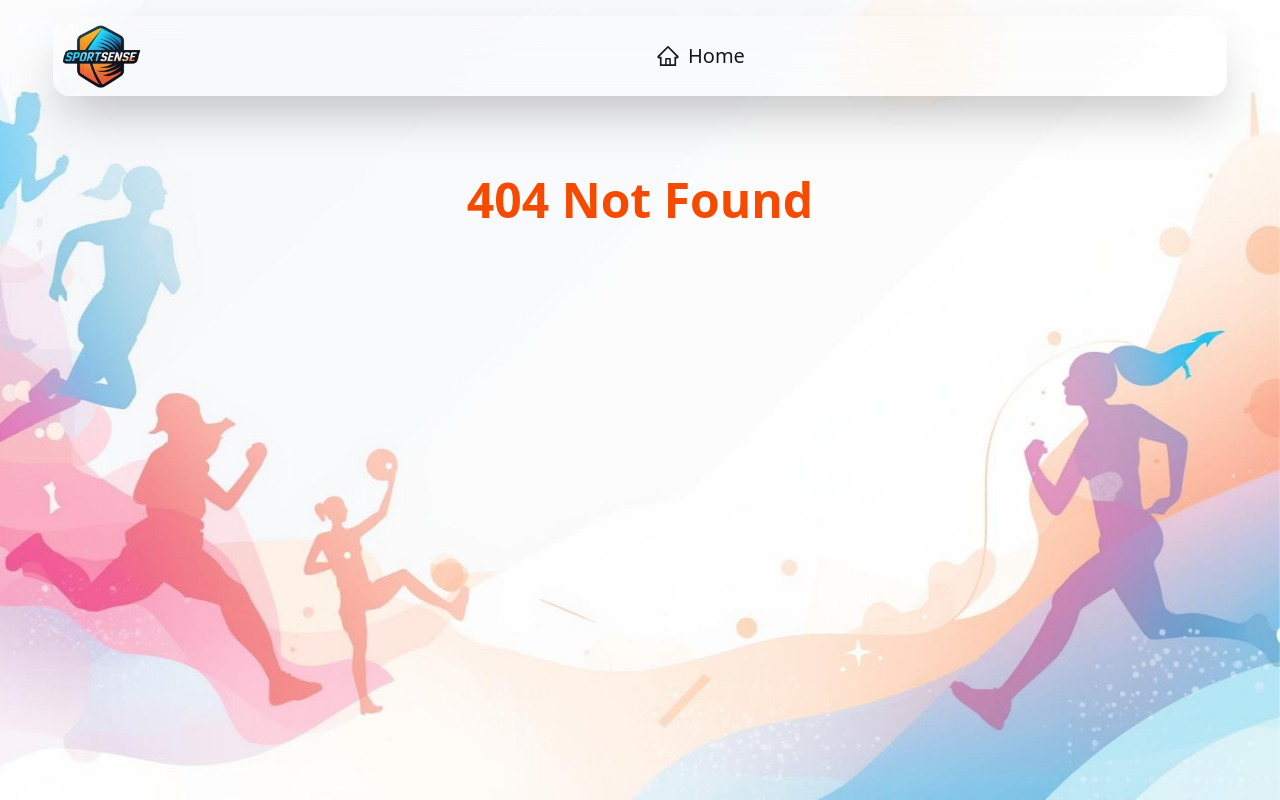
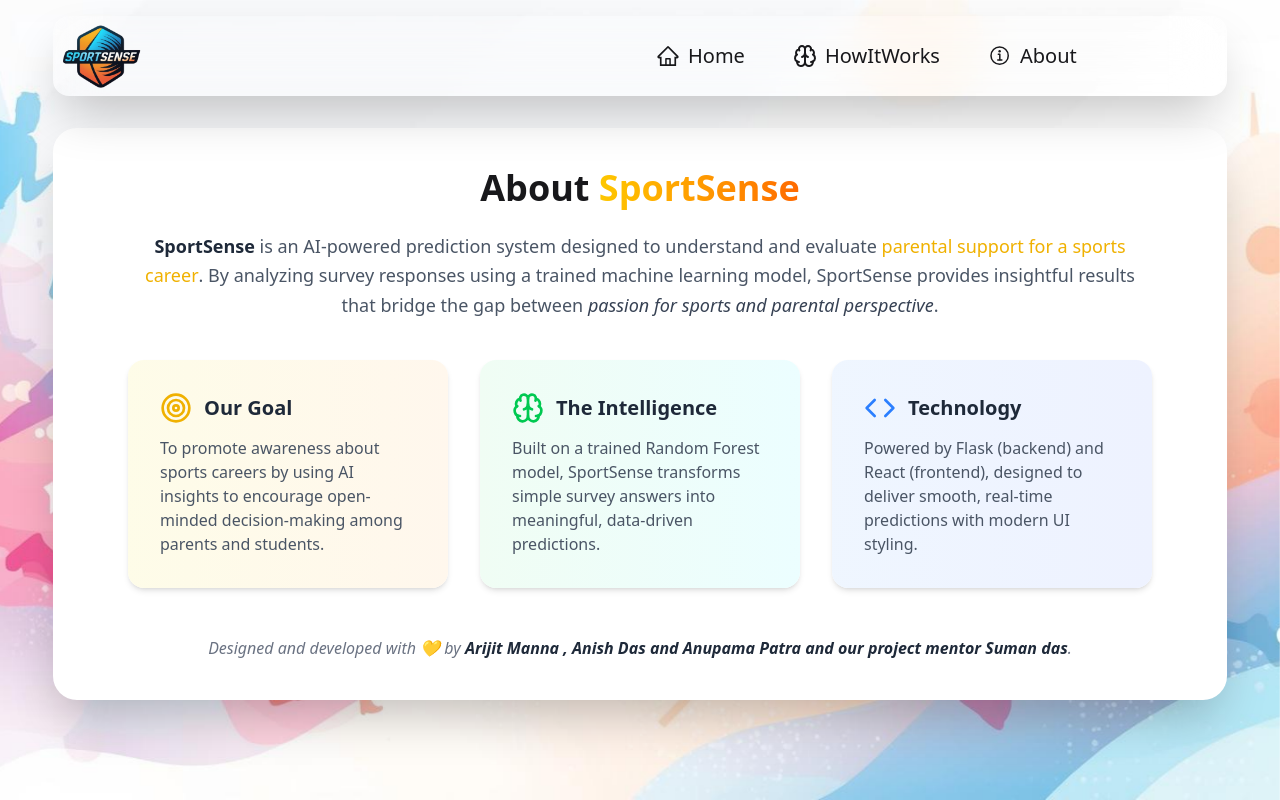
Before and after one commit to Arijitmanna200/SportSense, a React (Vite) app in the folder Frontend/: page /About in a window 1280 px wide. Before the commit this address had no page. Built offline with nearby package versions, Linux system fonts and the light colour scheme.

Commit message:
little bit upgrade on home page and createed HowItWorks and About Page

```diff
--- a/Frontend/package.json
+++ b/Frontend/package.json
@@ -12,6 +12,7 @@
   "dependencies": {
     "@tailwindcss/vite": "^4.1.14",
     "axios": "^1.12.2",
+    "lucide-react": "^0.552.0",
     "react": "^19.1.1",
     "react-dom": "^19.1.1",
     "react-icons": "^5.5.0",
--- a/Frontend/src/App.css
+++ b/Frontend/src/App.css
@@ -1,5 +1,13 @@
 @import "tailwindcss";
 @plugin "daisyui";
+
+html, body {
+  height: 100%;
+  width: 100%;
+  margin: 0;
+  padding: 0;
+  scroll-behavior: smooth;
+}
 
 body {
   background-image: url('./assets/background.jpg');
@@ -7,7 +15,23 @@ body {
   background-position: center;
   background-repeat: no-repeat;
   background-attachment: fixed;
-  height: 100vh;
-  width: 100vw;
+  height: 100%;
+  width: 100%;
   margin: 0;
 }
+
+.floating {
+  animation: float 3s ease-in-out infinite;
+}
+
+@keyframes float {
+  0% {
+    transform: translateY(0) rotate(0deg);
+  }
+  50% {
+    transform: translateY(-20px) rotate(5deg);
+  }
+  100% {
+    transform: translateY(0) rotate(0deg);
+  }
+}
--- a/Frontend/src/App.jsx
+++ b/Frontend/src/App.jsx
@@ -3,6 +3,8 @@ import "./App.css";
 import Home from "./components/Home";
 import Navbar from "./components/Navbar";
 import { BrowserRouter, Route, Routes } from "react-router-dom";
+import HowItWorks from "./components/HowItWorks";
+import About from "./components/About";
 
 function App() {
   return (
@@ -12,6 +14,8 @@ function App() {
 
         <Routes>
           <Route path="/" element={<Home />} />
+          <Route path="/HowItWorks" element={<HowItWorks />} />
+          <Route path="/About" element={<About />} />
           <Route path="*" element={<h1 className="text-center mt-20 lg:text-5xl md:text-5xl text-3xl text-orange-600 font-bold">404 Not Found</h1>} />
         </Routes>
       </BrowserRouter>
--- /dev/null
+++ b/Frontend/src/components/About.jsx
@@ -0,0 +1,83 @@
+import React from "react";
+import { Brain, Target, Code } from "lucide-react";
+
+const About = () => {
+  return (
+    <div
+      id="about"
+      className="bg-white flex flex-col justify-center items-center rounded-3xl shadow-2xl w-11/12 m-auto mt-8 mb-10 p-10 transition-all duration-500 hover:shadow-cyan-200"
+    >
+      <div className="max-w-5xl text-center">
+
+        <h2 className="text-4xl font-bold mb-6">
+          About{" "}
+          <span className="bg-gradient-to-r from-yellow-400 to-orange-500 bg-clip-text text-transparent">
+            SportSense
+          </span>
+        </h2>
+
+        <p className="text-gray-600 text-lg leading-relaxed mb-10">
+          <span className="font-semibold text-gray-800">SportSense</span> is an
+          AI-powered prediction system designed to understand and evaluate{" "}
+          <span className="text-yellow-500 font-medium">
+            parental support for a sports career
+          </span>
+          . By analyzing survey responses using a trained machine learning
+          model, SportSense provides insightful results that bridge the gap
+          between{" "}
+          <span className="italic text-gray-700">
+            passion for sports and parental perspective
+          </span>
+          .
+        </p>
+
+
+        <div className="grid md:grid-cols-3 gap-8 mt-10 text-left">
+
+          <div className="bg-gradient-to-r from-yellow-50 to-orange-50 rounded-2xl p-8 shadow-md hover:shadow-yellow-200 transition-all duration-300 transform hover:-translate-y-2">
+            <div className="flex items-center gap-3 mb-3">
+              <Target className="w-8 h-8 text-yellow-500" />
+              <h3 className="text-xl font-semibold text-gray-800">Our Goal</h3>
+            </div>
+            <p className="text-gray-600">
+              To promote awareness about sports careers by using AI insights to
+              encourage open-minded decision-making among parents and students.
+            </p>
+          </div>
+
+
+          <div className="bg-gradient-to-r from-green-50 to-cyan-50 rounded-2xl p-8 shadow-md hover:shadow-cyan-200 transition-all duration-300 transform hover:-translate-y-2">
+            <div className="flex items-center gap-3 mb-3">
+              <Brain className="w-8 h-8 text-green-500" />
+              <h3 className="text-xl font-semibold text-gray-800">
+                The Intelligence
+              </h3>
+            </div>
+            <p className="text-gray-600">
+              Built on a trained Random Forest model, SportSense transforms
+              simple survey answers into meaningful, data-driven predictions.
+            </p>
+          </div>
+
+          <div className="bg-gradient-to-r from-blue-50 to-indigo-50 rounded-2xl p-8 shadow-md hover:shadow-blue-200 transition-all duration-300 transform hover:-translate-y-2">
+            <div className="flex items-center gap-3 mb-3">
+              <Code className="w-8 h-8 text-blue-500" />
+              <h3 className="text-xl font-semibold text-gray-800">Technology</h3>
+            </div>
+            <p className="text-gray-600">
+              Powered by Flask (backend) and React (frontend), designed to
+              deliver smooth, real-time predictions with modern UI styling.
+            </p>
+          </div>
+        </div>
+
+        <p className="mt-12 text-gray-500 italic">
+          Designed and developed with 💛 by{" "}
+          <span className="font-semibold text-gray-800">Arijit Manna , Anish Das and Anupama Patra and our project mentor Suman das</span>.
+        </p>
+      </div>
+    </div>
+  );
+};
+
+export default About;
--- a/Frontend/src/components/Home.jsx
+++ b/Frontend/src/components/Home.jsx
@@ -1,15 +1,8 @@
 import React, { useEffect, useState } from "react";
+import robot from "../assets/robo.png";
 const Home = () => {
 
   const [questions, setQuestions] = useState({});
-  useEffect(() => {
-    fetch("http://127.0.0.1:5000/getQuestion")
-      .then((response) => response.json())
-      .then((data) => {
-        setQuestions(data.questions);
-      })
-      .catch((error) => console.error("Error fetching data:", error));
-  }, []);
 
   const options = [
     { label: "Strongly Disagree", value: 1 },
@@ -26,6 +19,7 @@ const Home = () => {
   const [isFinished, setIsFinished] = useState(false);
   const [surveyStarted, setSurveyStarted] = useState(false);
   const [responseData, setResponseData] = useState({});
+  const [error, setError] = useState(null);
 
   const currentQuestionKey = questionKeys[currentIndex];
   const currentQuestion = questions[currentQuestionKey];
@@ -81,15 +75,31 @@ const Home = () => {
   };
 
   const startSurvey = () => {
+    fetch("http://127.0.0.1:5000/getQuestion")
+      .then((response) => response.json())
+      .then((data) => {
+        setQuestions(data.questions);
         setSurveyStarted(true);
+      })
+      .catch((error) => {
+        console.error("Error fetching survey questions:", error);
+        setError(error);
+
+
+      });
   }
 
   const restartSurvey = () => {
+    const confirmRestart = window.confirm(
+      "Are you sure you want to restart the survey? All your answers will be lost."
+    );
+    if (confirmRestart) {
       setCurrentIndex(0);
       setAnswers({});
       setSelectedValue(null);
       setIsFinished(false);
       setSurveyStarted(false);
+    }
   }
 
   const handlePrevious = () => {
@@ -99,12 +109,35 @@ const Home = () => {
     }
   };
 
-  if (!surveyStarted) {
+  if (error) {
     return (
       <>
         <div className="flex justify-center items-center bg-transparent p-4">
           <div className="mt-10 w-full max-w-5xl bg-white rounded-3xl shadow-2xl p-8 md:p-10 space-y-8 transition-all duration-500 hover:shadow-cyan-200 flex justify-center items-center flex-col text-center">
-            <h1 className="text-5xl md:text-6xl font-extrabold mb-4">
+            <h2 className="text-5xl md:text-6xl font-bold mb-4">🚨Error</h2>
+            <p className="text-lg md:text-xl mb-4">
+              Oops! Something went wrong while fetching the survey questions. Please try again later.
+            </p>
+            <button onClick={(e)=>{
+              setError(null);
+            }} className="w-full md:w-5/12 py-3 rounded-2xl font-semibold transform shadow-md hover:bg-gradient-to-r hover:from-blue-300 hover:via-cyan-500 hover:to-blue-700 transition duration-300 ease-in-out hover:scale-105 active:scale-95 hover:shadow-lg bg-gradient-to-r from-yellow-400 via-orange-500 to-red-500  text-white">
+            Return to Home
+          </button>
+          </div>
+
+        </div>
+      </>
+    );
+  }
+
+  if (!surveyStarted) {
+    return (
+      <>
+        <div className="flex flex-col justify-center items-center p-4  bg-white rounded-3xl shadow-2xl w-11/12 m-auto mt-5 pace-y-8 transition-all duration-500 hover:shadow-cyan-200">
+          <div className="mt-10 flex lg:flex-row lg:justify-around lg:p-0 md:flex-row md:justify-around md:p-0 justify-center items-center p-2 flex-col">
+
+            <div className="">
+              <h1 className="text-3xl md:text-6xl font-extrabold mb-4">
                 👋 Hi, I’m <span className="bg-clip-text text-transparent bg-gradient-to-r from-yellow-300 to-orange-500">SportSense</span>
               </h1>
               <p className="text-lg md:text-xl max-w-3xl mb-6 leading-relaxed">
@@ -114,12 +147,17 @@ const Home = () => {
               <p className="text-lg md:text-xl max-w-2xl mb-6 italic">
                 Just take a short, fun survey — and I’ll predict the level of support you might receive 💪
               </p>
+            </div>
+            <div className=" m-5 flex justify-center items-center w-1/2 floating bg-transparent">
+              <img src={robot} alt="Sports Robot" height='400px' width='300px' className="scale-120  object-cover transition-all duration-300" />
+            </div>
 
-            <button onClick={startSurvey} className="mt-4 px-8 py-3 text-lg font-semibold bg-gradient-to-r from-yellow-400 via-orange-500 to-red-500 hover:bg-gradient-to-r hover:from-blue-300 hover:via-cyan-500 hover:to-blue-700 rounded-full shadow-lg hover:scale-105 hover:shadow-2xl transition-transform duration-300">
+          </div>
+
+          <button onClick={startSurvey} className="w-full md:w-5/12 py-3 rounded-2xl font-semibold transform shadow-md hover:bg-gradient-to-r hover:from-blue-300 hover:via-cyan-500 hover:to-blue-700 transition duration-300 ease-in-out hover:scale-105 active:scale-95 hover:shadow-lg bg-gradient-to-r from-yellow-400 via-orange-500 to-red-500  text-white">
             🚀 Start the Survey
           </button>
-          </div>
-        </div>
+        </div >
 
       </>
     )
--- /dev/null
+++ b/Frontend/src/components/HowItWorks.jsx
@@ -0,0 +1,62 @@
+import React from "react";
+import { Lightbulb, ClipboardList, BarChart3, Brain } from "lucide-react";
+
+
+const HowItWorks = () => {
+  const steps = [
+    {
+      icon: <ClipboardList className="w-10 h-10 text-yellow-400" />,
+      title: "Step 1: Take the Survey",
+      boxClass : "bg-gradient-to-r from-yellow-50 to-orange-50 rounded-2xl p-8 shadow-md hover:shadow-yellow-200 transition-all duration-300 transform hover:-translate-y-2",
+      description:
+        "Answer a few short questions about your thoughts on sports and career choices.",
+    },
+    {
+      icon: <Lightbulb className="w-10 h-10 text-green-400" />,
+      title: "Step 2: AI Analyzes Responses",
+      boxClass : "bg-gradient-to-r from-green-50 to-cyan-50 rounded-2xl p-8 shadow-md hover:shadow-cyan-200 transition-all duration-300 transform hover:-translate-y-2",
+      description:
+        "Our trained model processes your answers using data-driven insights.",
+    },
+    {
+      icon: <BarChart3 className="w-10 h-10 text-blue-400" />,
+      title: "Step 3: Get Your Prediction",
+      boxClass : "bg-gradient-to-r from-blue-50 to-indigo-50 rounded-2xl p-8 shadow-md hover:shadow-blue-200 transition-all duration-300 transform hover:-translate-y-2",
+      description:
+        "SportSense reveals how much parental support aligns with a sports career!",
+    },
+  ];
+
+  return (
+    <div
+      id="how-it-works"
+      className="relative py-16 px-6 md:px-12 bg-white w-11/12flex flex-col justify-center items-center p-4 rounded-3xl shadow-2xl w-11/12 m-auto mt-5 pace-y-8 transition-all duration-500 hover:shadow-cyan-200"
+    >
+      <div className="max-w-5xl mx-auto text-center">
+        <h2 className="text-4xl font-bold mb-10">
+          How <span className="text-yellow-400">SportSense</span> Works ⚙️
+        </h2>
+
+        <div className="grid md:grid-cols-3 gap-10">
+          {steps.map((step, index) => (
+            <div
+              key={index}
+              className= {step.boxClass}
+            >
+              <div className="flex justify-center mb-4">{step.icon}</div>
+              <h3 className="text-xl font-semibold mb-2">{step.title}</h3>
+              <p className="">{step.description}</p>
+            </div>
+          ))}
+        </div>
+
+        <p className="mt-12 text-lg text-gray-400">
+          Your journey from curiosity to insight — powered by{" "}
+          <span className="text-yellow-400 font-semibold">AI intelligence</span>.
+        </p>
+      </div>
+    </div>
+  );
+};
+
+export default HowItWorks;
--- a/Frontend/src/components/Navbar.jsx
+++ b/Frontend/src/components/Navbar.jsx
@@ -1,7 +1,9 @@
 import React from 'react'
 import logo from '../assets/logo.png'
 import { Link } from 'react-router-dom'
-import { AiOutlineHome } from "react-icons/ai";
+import { AiOutlineHome} from "react-icons/ai";
+import { IoInformationCircleOutline } from "react-icons/io5";
+import { LuBrain } from "react-icons/lu";
 
 
 const Navbar = () => {
@@ -18,14 +20,18 @@ const Navbar = () => {
                         <ul
                             tabIndex="-1"
                             className="menu menu-sm dropdown-content bg-base-100 rounded-box z-1 mt-3 w-52 p-2 shadow">
-                            <li><Link to="/"><AiOutlineHome size={24} />Home</Link></li>
+                            <li><Link to="/" className="transition duration-300 ease-in-out rounded-2xl active:text-cyan-300 active:bg-transparent active:scale-95 hover:text-cyan-300 hover:bg-transparent hover:scale-105"><AiOutlineHome size={24} />Home</Link></li>
+                            <li><Link to="/HowItWorks" className="transition duration-300 ease-in-out rounded-2xl active:text-cyan-300 active:bg-transparent active:scale-95 hover:text-cyan-300 hover:bg-transparent hover:scale-105"><LuBrain size={24} />HowItWorks</Link></li>
+                            <li><Link to="/About" className="transition duration-300 ease-in-out rounded-2xl active:text-cyan-300 active:bg-transparent active:scale-95 hover:text-cyan-300 hover:bg-transparent hover:scale-105"><IoInformationCircleOutline size={24} />About</Link></li>
                         </ul>
                     </div>
-                    <a className="bg-transparent border-0"><img src={logo} alt="" className="h-16 w-20 rounded-full" /></a>
+                    <a className="bg-transparent border-0"><img src={logo} alt="logo" className="h-16 w-20 rounded-full" /></a>
                 </div>
                 <div className="navbar-center hidden lg:flex">
-                    <ul className="menu menu-horizontal px-1">
+                    <ul className="menu menu-horizontal gap-6 px-1 ">
                         <li><Link to="/" className="text-xl transition duration-300 ease-in-out rounded-2xl active:text-cyan-300 active:bg-transparent active:scale-95 hover:text-cyan-300 hover:bg-transparent hover:scale-105 "><AiOutlineHome size={24} />Home</Link></li>
+                        <li><Link to="/HowItWorks" className="text-xl transition duration-300 ease-in-out rounded-2xl active:text-cyan-300 active:bg-transparent active:scale-95 hover:text-cyan-300 hover:bg-transparent hover:scale-105 "><LuBrain size={24} />HowItWorks</Link></li>
+                        <li><Link to="/About" className="text-xl transition duration-300 ease-in-out rounded-2xl active:text-cyan-300 active:bg-transparent active:scale-95 hover:text-cyan-300 hover:bg-transparent hover:scale-105 "><IoInformationCircleOutline size={24} />About</Link></li>
                     </ul>
                 </div>
             </div>
```
Also changed, not shown: Frontend/src/assets/robo.png (added), 1 other file (tests, documents, lock files or other folders). Lines whose indentation alone changed are shown as unchanged.
